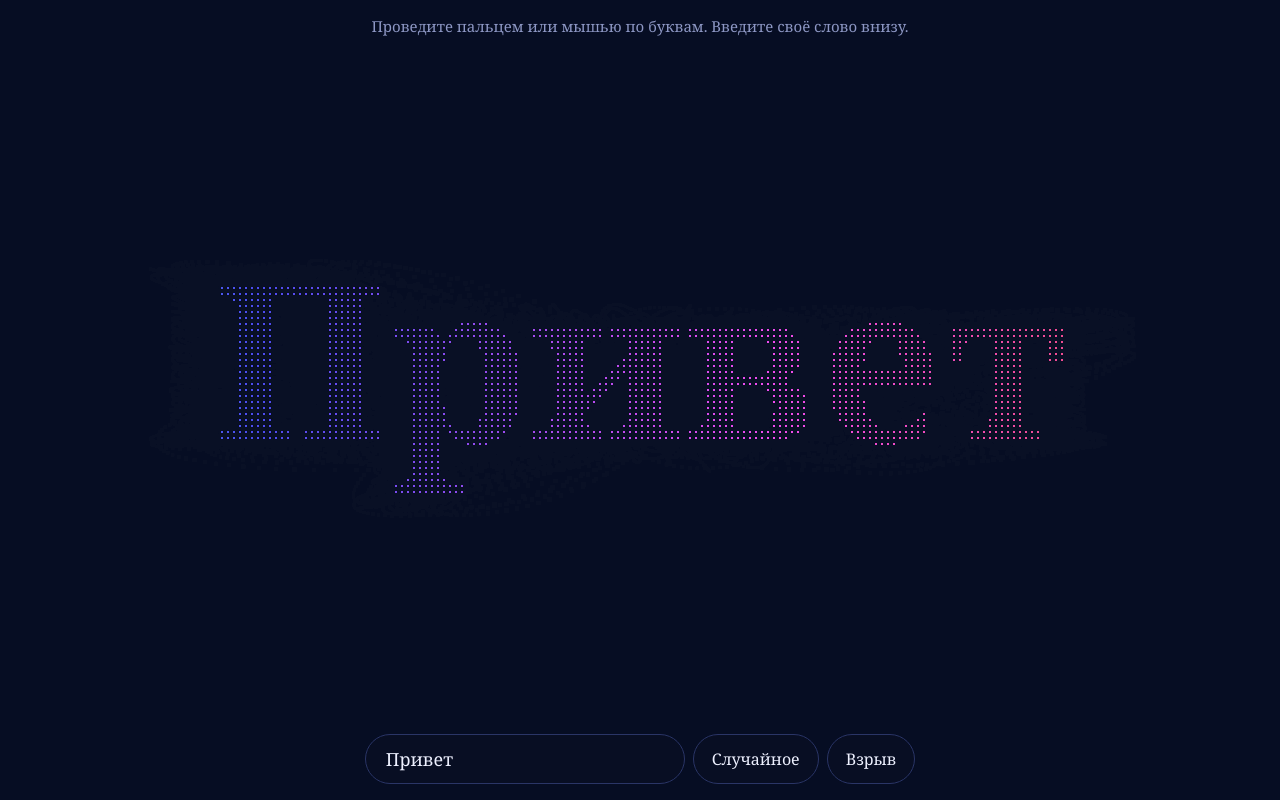
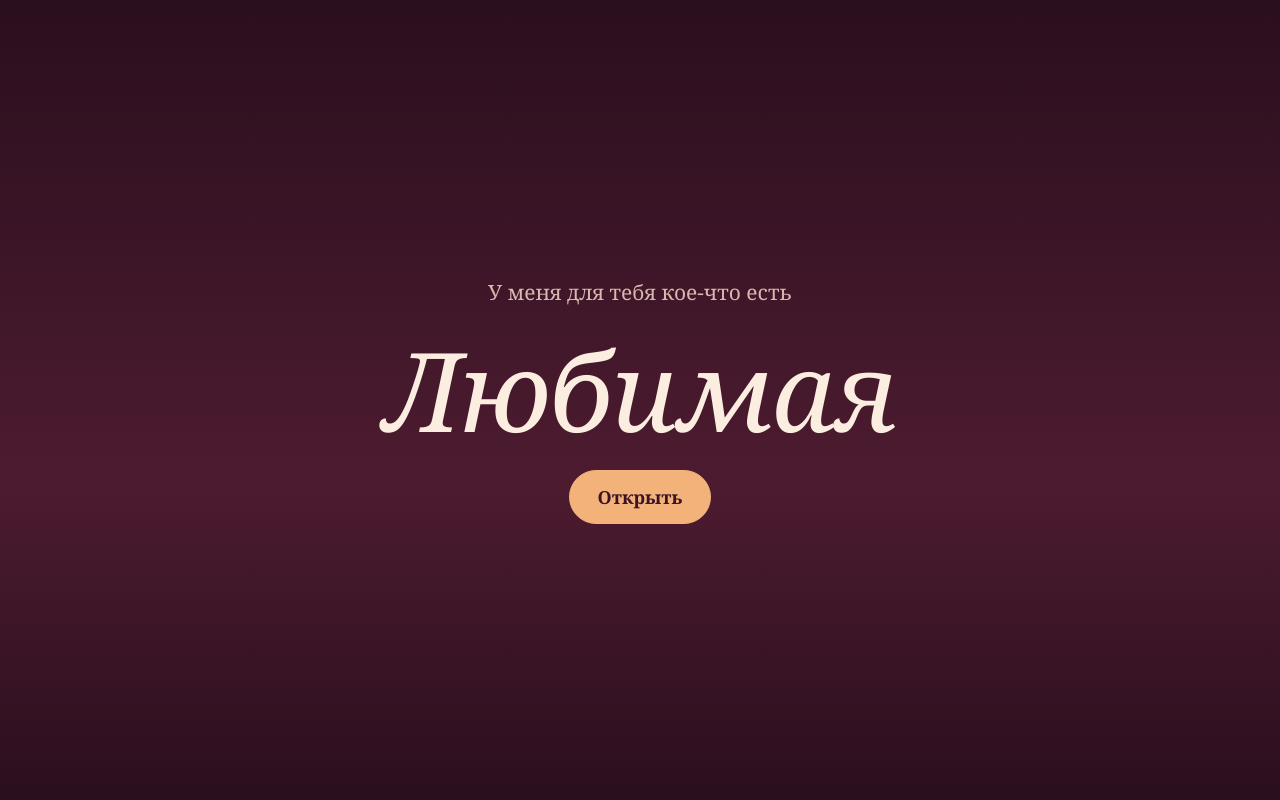
Before and after one commit to AEIN2003/My-siteYera, a plain HTML site: page index.html in a window 1280 px wide. Drawn offline with Linux system fonts and the light colour scheme.

Commit message:
Update index.html

```diff
--- a/index.html
+++ b/index.html
@@ -3,135 +3,188 @@
 <head>
 <meta charset="UTF-8">
 <meta name="viewport" content="width=device-width, initial-scale=1">
-<title>Живые слова</title>
+<title>Для тебя</title>
 <style>
-  :root { --bg:#0a0f24; --ink:#eef1ff; --dim:#8d97c4; --line:#2a3566; }
+  :root { --bg1:#2a0f1e; --bg2:#4d1b30; --cream:#fbeee0; --dim:#d9b8b0; --gold:#f2b27a; --line:rgba(251,238,224,.35); }
   * { box-sizing:border-box; }
-  html,body { height:100%; margin:0; background:var(--bg); color:var(--ink);
-    font-family: Georgia, "Times New Roman", serif; overflow:hidden; }
-  canvas { position:fixed; inset:0; width:100%; height:100%; display:block; touch-action:none; }
-  .bar { position:fixed; left:0; right:0; bottom:0; padding:16px 16px calc(16px + env(safe-area-inset-bottom,0px));
-    display:flex; gap:8px; justify-content:center; flex-wrap:wrap; }
-  input { font:inherit; font-size:18px; color:var(--ink); background:rgba(10,15,36,.75);
-    border:1px solid var(--line); border-radius:999px; padding:12px 20px; width:min(320px,100%);
-    outline:none; backdrop-filter:blur(6px); }
-  input:focus-visible { border-color:#7fb0ff; }
-  button { font:inherit; font-size:16px; color:var(--ink); background:rgba(10,15,36,.75);
-    border:1px solid var(--line); border-radius:999px; padding:12px 18px; cursor:pointer; backdrop-filter:blur(6px); }
-  button:hover { border-color:#7fb0ff; }
-  button:focus-visible { outline:2px solid #7fb0ff; outline-offset:2px; }
-  .hint { position:fixed; top:16px; left:0; right:0; text-align:center; color:var(--dim);
-    font-size:15px; pointer-events:none; padding:0 16px; }
+  html { scroll-behavior:smooth; }
+  body { margin:0; color:var(--cream); font-family: Georgia, "Times New Roman", serif;
+    background:linear-gradient(180deg,var(--bg1),var(--bg2) 60%,var(--bg1)); background-attachment:fixed; overflow-x:hidden; }
+  section { min-height:100svh; display:flex; flex-direction:column; align-items:center; justify-content:center;
+    text-align:center; padding:48px 24px; gap:22px; }
+  h1 { font-size:clamp(44px,13vw,110px); font-weight:400; font-style:italic; margin:0; line-height:1.05; letter-spacing:-.02em; }
+  h2 { font-size:clamp(26px,6vw,40px); font-weight:400; margin:0; }
+  p { margin:0; font-size:clamp(17px,4.5vw,21px); line-height:1.6; max-width:34ch; color:var(--dim); }
+  button { font:inherit; font-size:18px; color:var(--cream); background:rgba(251,238,224,.08);
+    border:1px solid var(--line); border-radius:999px; padding:14px 28px; cursor:pointer; transition:background .2s, transform .2s; }
+  button:hover { background:rgba(251,238,224,.18); }
+  button:active { transform:scale(.97); }
+  button:focus-visible { outline:2px solid var(--gold); outline-offset:3px; }
+  button.main { background:var(--gold); color:#3a1424; border-color:var(--gold); font-weight:700; }
+  button.main:hover { background:#f7c498; }
+  #main { display:none; }
+  .timer { display:flex; gap:clamp(12px,4vw,28px); }
+  .timer div { min-width:64px; }
+  .timer b { display:block; font-size:clamp(34px,10vw,60px); font-weight:400; color:var(--gold); font-variant-numeric:tabular-nums; }
+  .timer span { font-size:14px; color:var(--dim); }
+  .card { min-height:140px; max-width:30ch; font-size:clamp(20px,5.5vw,26px); font-style:italic; line-height:1.5; color:var(--cream); }
+  .letter { max-width:36ch; font-size:clamp(17px,4.6vw,20px); line-height:1.75; font-style:italic; text-align:left;
+    white-space:pre-wrap; min-height:12em; color:var(--cream); }
+  .row { display:flex; gap:14px; flex-wrap:wrap; justify-content:center; }
+  .heart { position:fixed; top:-40px; pointer-events:none; z-index:9; animation:fall linear forwards; }
+  @keyframes fall { to { transform:translateY(112vh) rotate(40deg); opacity:.2; } }
+  #no { transition:left .25s, top .25s; }
+  @media (prefers-reduced-motion: reduce) { html { scroll-behavior:auto; } .heart { animation-duration:.01s !important; } }
 </style>
 </head>
 <body>
-<canvas id="c"></canvas>
-<div class="hint">Проведите пальцем или мышью по буквам. Введите своё слово внизу.</div>
-<div class="bar">
-  <input id="word" type="text" maxlength="14" placeholder="Напишите слово" value="Привет" aria-label="Слово">
-  <button id="rand">Случайное</button>
-  <button id="boom">Взрыв</button>
+
+<section id="intro">
+  <p>У меня для тебя кое-что есть</p>
+  <h1 id="name">Любимая</h1>
+  <button class="main" id="open">Открыть</button>
+</section>
+
+<div id="main">
+  <section>
+    <h2>Мы вместе уже</h2>
+    <div class="timer">
+      <div><b id="d">0</b><span>дней</span></div>
+      <div><b id="h">0</b><span>часов</span></div>
+      <div><b id="m">0</b><span>минут</span></div>
+      <div><b id="s">0</b><span>секунд</span></div>
+    </div>
+    <p>И я не хочу, чтобы эти цифры останавливались.</p>
+  </section>
+
+  <section>
+    <h2>Почему я тебя люблю</h2>
+    <div class="card" id="reason">Нажми на кнопку</div>
+    <button id="why">Ещё одна причина</button>
+  </section>
+
+  <section>
+    <h2>Письмо тебе</h2>
+    <div class="letter" id="letter"></div>
+    <button id="read">Открыть письмо</button>
+  </section>
+
+  <section id="ask">
+    <h2 id="q">Один важный вопрос</h2>
+    <p id="qsub">Ты рада, что я есть в твоей жизни?</p>
+    <div class="row">
+      <button class="main" id="yes">Да</button>
+      <button id="no">Нет</button>
+    </div>
+  </section>
 </div>
+
 <script>
-(function () {
-  var cv = document.getElementById('c'), ctx = cv.getContext('2d');
-  var input = document.getElementById('word');
-  var W, H, dpr, P = [], mouse = { x: -999, y: -999, down: false };
-  var reduce = window.matchMedia('(prefers-reduced-motion: reduce)').matches;
-  var words = ['Мечта', 'Привет', 'Космос', 'Свет', 'Дорога', 'Огонь', 'Тишина', 'Весна', 'Идея', 'Магия'];
+/* ============ ИЗМЕНИТЕ ЗДЕСЬ ============ */
+var CONFIG = {
+  name: 'Любимая',            // её имя или ласковое слово
+  start: '2024-02-14T00:00:00', // дата, когда вы начали встречаться: ГГГГ-ММ-ДДTЧЧ:ММ:СС
+  reasons: [
+    'Ты улыбаешься так, что у меня пропадают все плохие мысли.',
+    'С тобой даже обычный вечер становится особенным.',
+    'Ты умеешь поддержать, когда мне тяжело.',
+    'Твой смех — мой любимый звук.',
+    'Рядом с тобой я хочу быть лучше.',
+    'Ты настоящая, и это дороже всего.',
+    'Мне просто хорошо, когда ты рядом.'
+  ],
+  letter: 'Привет, родная.\n\nЯ долго думал, как сказать тебе всё, что у меня на душе, и решил сделать этот маленький сайт.\n\nСпасибо, что ты рядом. Спасибо за твоё терпение, твоё тепло и за то, что ты принимаешь меня таким, какой я есть.\n\nЯ хочу, чтобы у нас было ещё много-много дней, и чтобы в каждом из них ты чувствовала, что тебя любят.\n\nТвой ❤',
+  yesText: 'Я так и знал. Люблю тебя!',
+  yesSub: 'Теперь ты точно моя на всю жизнь.'
+};
+/* ======================================== */
 
-  function resize() {
-    dpr = Math.min(window.devicePixelRatio || 1, 2);
-    W = innerWidth; H = innerHeight;
-    cv.width = W * dpr; cv.height = H * dpr;
-    ctx.setTransform(dpr, 0, 0, dpr, 0, 0);
-    build(input.value || ' ');
+var $ = function (id) { return document.getElementById(id); };
+$('name').textContent = CONFIG.name;
+var reduce = matchMedia('(prefers-reduced-motion: reduce)').matches;
+
+function hearts(n) {
+  var set = ['❤', '💗', '💖', '💕', '✨'];
+  for (var i = 0; i < n; i++) {
+    var h = document.createElement('span');
+    h.className = 'heart';
+    h.textContent = set[(Math.random() * set.length) | 0];
+    h.style.left = Math.random() * 100 + 'vw';
+    h.style.fontSize = (16 + Math.random() * 28) + 'px';
+    h.style.animationDuration = (3 + Math.random() * 3) + 's';
+    h.style.animationDelay = (Math.random() * 1.2) + 's';
+    h.addEventListener('animationend', function () { this.remove(); });
+    document.body.appendChild(h);
   }
+}
 
-  // Берём пиксели нарисованного слова и превращаем их в точки-цели
-  function targets(text) {
-    var off = document.createElement('canvas');
-    off.width = W; off.height = H;
-    var o = off.getContext('2d');
-    var size = Math.min(W / (text.length * 0.62), H * 0.38, 220);
-    o.font = 'bold ' + size + 'px Georgia, serif';
-    o.textAlign = 'center'; o.textBaseline = 'middle';
-    o.fillStyle = '#fff';
-    o.fillText(text, W / 2, H / 2 - 20);
-    var d = o.getImageData(0, 0, W, H).data, pts = [];
-    var step = W < 600 ? 5 : 6;
-    for (var y = 0; y < H; y += step)
-      for (var x = 0; x < W; x += step)
-        if (d[(y * W + x) * 4 + 3] > 128) pts.push([x, y]);
-    return pts;
-  }
+$('open').onclick = function () {
+  $('main').style.display = 'block';
+  hearts(25);
+  setTimeout(function () {
+    $('main').firstElementChild.scrollIntoView({ behavior: reduce ? 'auto' : 'smooth' });
+  }, 50);
+};
 
-  function build(text) {
-    var pts = targets(text);
-    // перемешиваем, чтобы переход выглядел живым
-    for (var i = pts.length - 1; i > 0; i--) {
-      var j = (Math.random() * (i + 1)) | 0, t = pts[i]; pts[i] = pts[j]; pts[j] = t;
-    }
-    while (P.length < pts.length)
-      P.push({ x: W / 2, y: H / 2, vx: (Math.random() - .5) * 20, vy: (Math.random() - .5) * 20, tx: 0, ty: 0, a: 1 });
-    for (var k = 0; k < P.length; k++) {
-      var p = P[k];
-      if (k < pts.length) { p.tx = pts[k][0]; p.ty = pts[k][1]; p.free = false; }
-      else { p.free = true; p.tx = Math.random() * W; p.ty = Math.random() * H; }
-    }
-    P.length = Math.max(pts.length, Math.min(P.length, pts.length + 120));
-  }
+/* счётчик */
+var start = new Date(CONFIG.start).getTime();
+function tick() {
+  var diff = Math.max(0, Date.now() - start) / 1000;
+  $('d').textContent = Math.floor(diff / 86400);
+  $('h').textContent = Math.floor(diff % 86400 / 3600);
+  $('m').textContent = Math.floor(diff % 3600 / 60);
+  $('s').textContent = Math.floor(diff % 60);
+}
+tick(); setInterval(tick, 1000);
 
-  function boom() {
-    for (var i = 0; i < P.length; i++) {
-      var a = Math.random() * 6.283, s = 6 + Math.random() * 18;
-      P[i].vx += Math.cos(a) * s; P[i].vy += Math.sin(a) * s;
-    }
-  }
+/* причины */
+var lastR = -1;
+$('why').onclick = function () {
+  var i;
+  do { i = (Math.random() * CONFIG.reasons.length) | 0; } while (i === lastR && CONFIG.reasons.length > 1);
+  lastR = i;
+  $('reason').textContent = CONFIG.reasons[i];
+  hearts(6);
+  $('why').textContent = 'Ещё одна причина';
+};
 
-  function frame(t) {
-    ctx.fillStyle = 'rgba(10,15,36,0.28)';
-    ctx.fillRect(0, 0, W, H);
-    var R = 90;
-    for (var i = 0; i < P.length; i++) {
-      var p = P[i];
-      var dx = p.tx - p.x, dy = p.ty - p.y;
-      p.vx += dx * 0.012; p.vy += dy * 0.012;
-      var mx = p.x - mouse.x, my = p.y - mouse.y, d2 = mx * mx + my * my;
-      if (d2 < R * R) {
-        var d = Math.sqrt(d2) || 1, f = (1 - d / R) * (mouse.down ? -2.2 : 3.2);
-        p.vx += (mx / d) * f; p.vy += (my / d) * f;
-      }
-      if (p.free) { p.vx += Math.sin(t / 700 + i) * 0.03; p.vy += Math.cos(t / 900 + i) * 0.03; }
-      p.vx *= 0.9; p.vy *= 0.9;
-      p.x += p.vx; p.y += p.vy;
-      var sp = Math.min(Math.abs(p.vx) + Math.abs(p.vy), 12);
-      var hue = 210 + (p.x / W) * 150 + sp * 6;
-      ctx.fillStyle = p.free ? 'hsla(' + hue + ',70%,75%,.35)' : 'hsl(' + hue + ',85%,' + (62 + sp * 2) + '%)';
-      var s = p.free ? 1.2 : 2 + sp * 0.12;
-      ctx.fillRect(p.x - s / 2, p.y - s / 2, s, s);
-    }
-    if (!reduce) requestAnimationFrame(frame);
-  }
+/* письмо с эффектом печати */
+var typing = false;
+$('read').onclick = function () {
+  if (typing) return;
+  typing = true; $('read').style.visibility = 'hidden';
+  var t = CONFIG.letter, i = 0, el = $('letter');
+  el.textContent = '';
+  if (reduce) { el.textContent = t; return; }
+  (function step() {
+    el.textContent = t.slice(0, ++i);
+    if (i < t.length) setTimeout(step, 45); else hearts(12);
+  })();
+};
 
-  function pos(e) { var q = e.touches ? e.touches[0] : e; mouse.x = q.clientX; mouse.y = q.clientY; }
-  addEventListener('mousemove', pos);
-  addEventListener('touchmove', pos, { passive: true });
-  addEventListener('touchstart', function (e) { pos(e); mouse.down = false; }, { passive: true });
-  addEventListener('touchend', function () { mouse.x = mouse.y = -999; });
-  addEventListener('mouseleave', function () { mouse.x = mouse.y = -999; });
-  cv.addEventListener('mousedown', function () { mouse.down = true; });
-  addEventListener('mouseup', function () { mouse.down = false; });
-  input.addEventListener('input', function () { build(input.value || ' '); });
-  document.getElementById('rand').onclick = function () {
-    input.value = words[(Math.random() * words.length) | 0]; build(input.value); boom();
-  };
-  document.getElementById('boom').onclick = boom;
-  addEventListener('resize', resize);
+/* убегающая кнопка «Нет» */
+var no = $('no'), tries = 0;
+var phrases = ['Нет', 'Точно?', 'Подумай ещё', 'Ну пожалуйста', 'Не получится :)'];
+function dodge(e) {
+  if (e && e.cancelable) e.preventDefault();
+  tries++;
+  no.textContent = phrases[Math.min(tries, phrases.length - 1)];
+  var r = no.getBoundingClientRect();
+  no.style.position = 'fixed';
+  no.style.left = Math.random() * (innerWidth - r.width - 20) + 10 + 'px';
+  no.style.top = Math.random() * (innerHeight - r.height - 20) + 10 + 'px';
+}
+no.addEventListener('pointerenter', dodge);
+no.addEventListener('pointerdown', dodge);
+no.addEventListener('click', dodge);
 
-  resize();
-  if (reduce) { for (var n = 0; n < 200; n++) frame(0); } else requestAnimationFrame(frame);
-})();
+$('yes').onclick = function () {
+  $('q').textContent = CONFIG.yesText;
+  $('qsub').textContent = CONFIG.yesSub;
+  no.style.display = 'none'; $('yes').style.display = 'none';
+  hearts(70);
+  setTimeout(function () { hearts(50); }, 1500);
+};
 </script>
 </body>
 </html>
```
